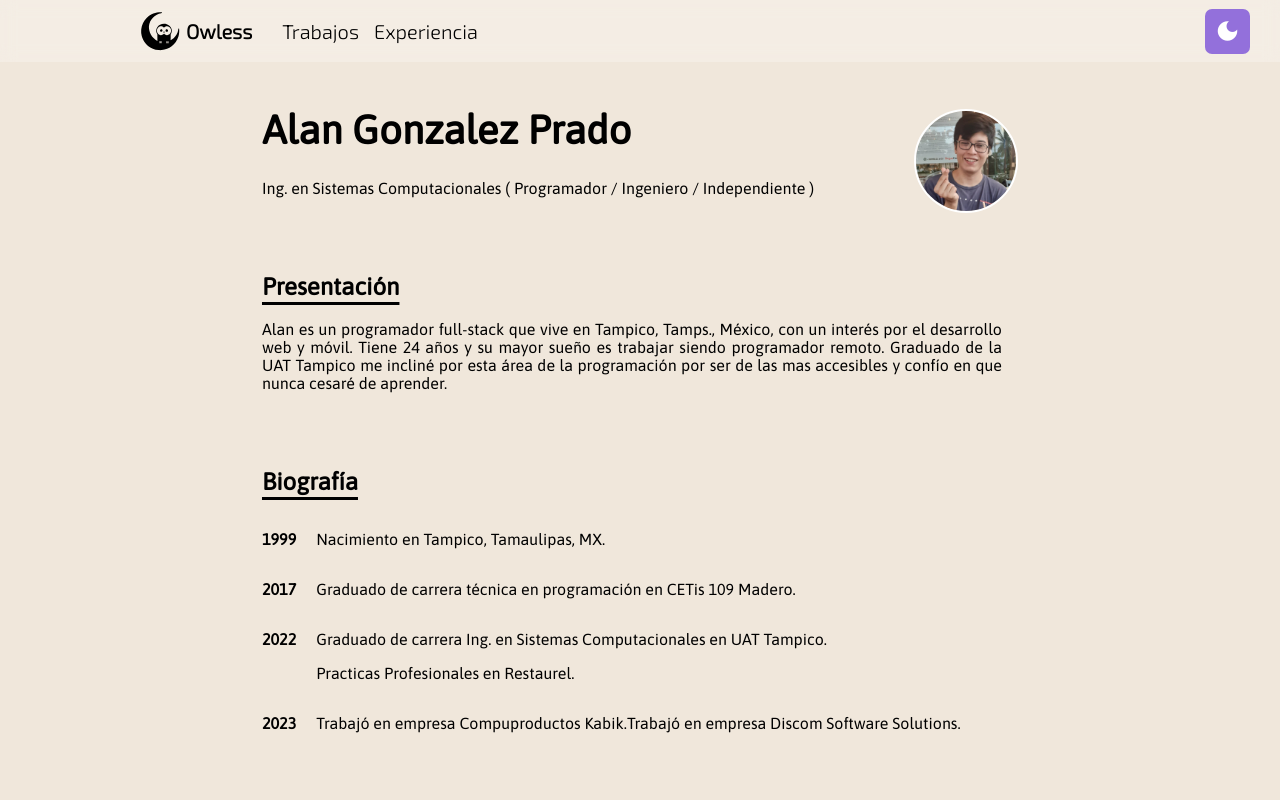
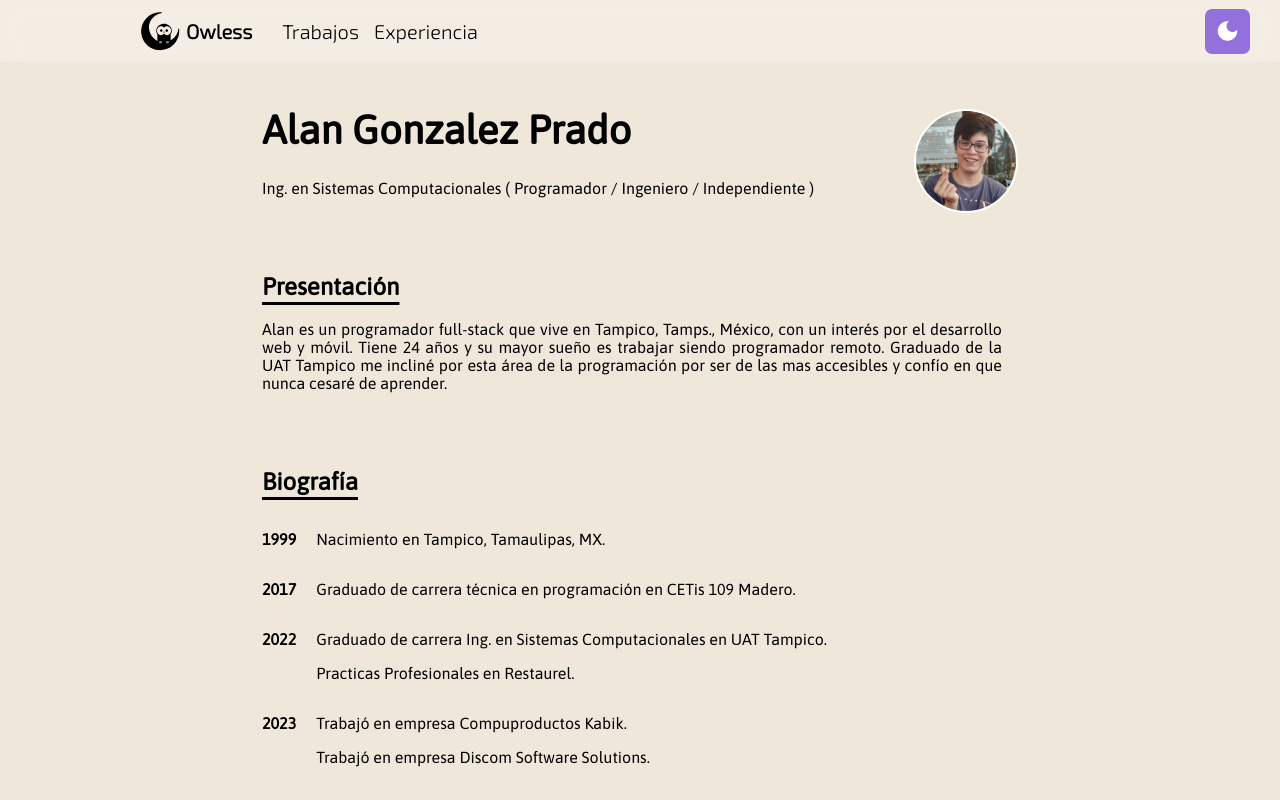
Before and after one commit to AlanGPrado/owless, an Angular app: page /home in a window 1280 px wide. Shown: the top 800 px of the page. Built offline with nearby package versions, Linux system fonts and the light colour scheme.

Commit message:
info-discom-fixed

```diff
--- a/src/app/components/home/home.component.html
+++ b/src/app/components/home/home.component.html
@@ -36,8 +36,10 @@
     </span>
     <span class="dates">
       <p class="year">2023</p>
-      <p>Trabaj&oacute; en empresa Compuproductos Kabik.</p>
-      <p>Trabaj&oacute; en empresa Discom Software Solutions.</p>
+      <span>
+        <p class="bio-text">Trabaj&oacute; en empresa Compuproductos Kabik.</p>
+        <p class="bio-text">Trabaj&oacute; en empresa Discom Software Solutions.</p>
+      </span>
     </span>
   </div>
 
```
